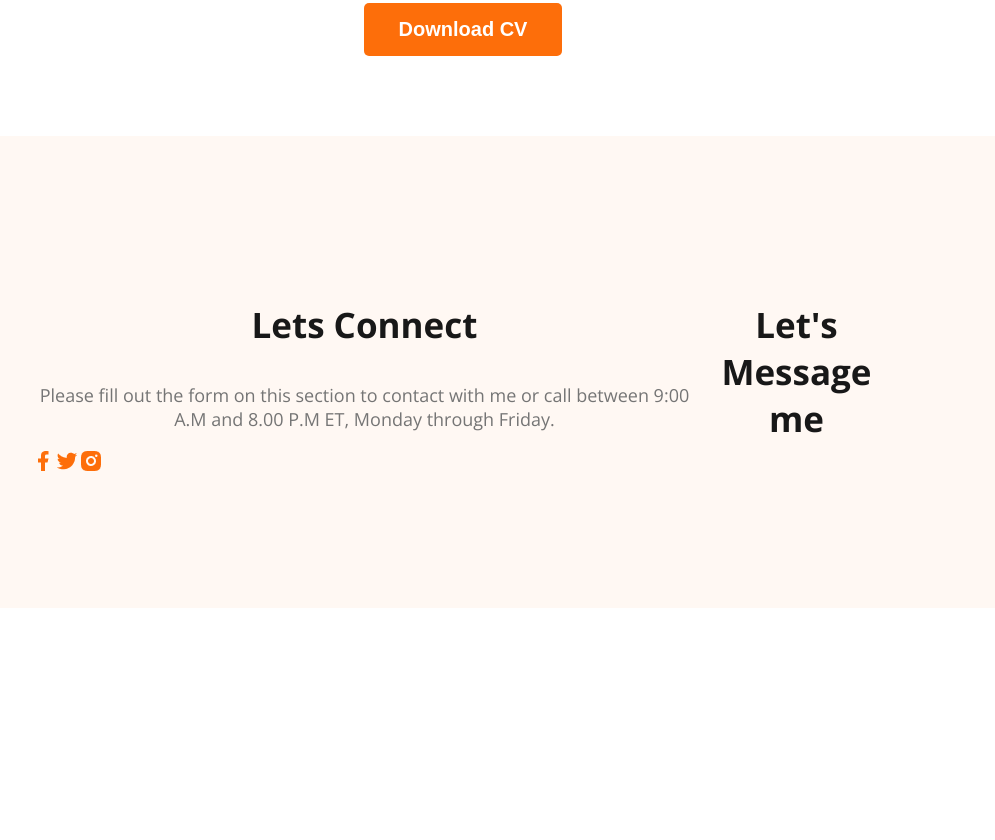
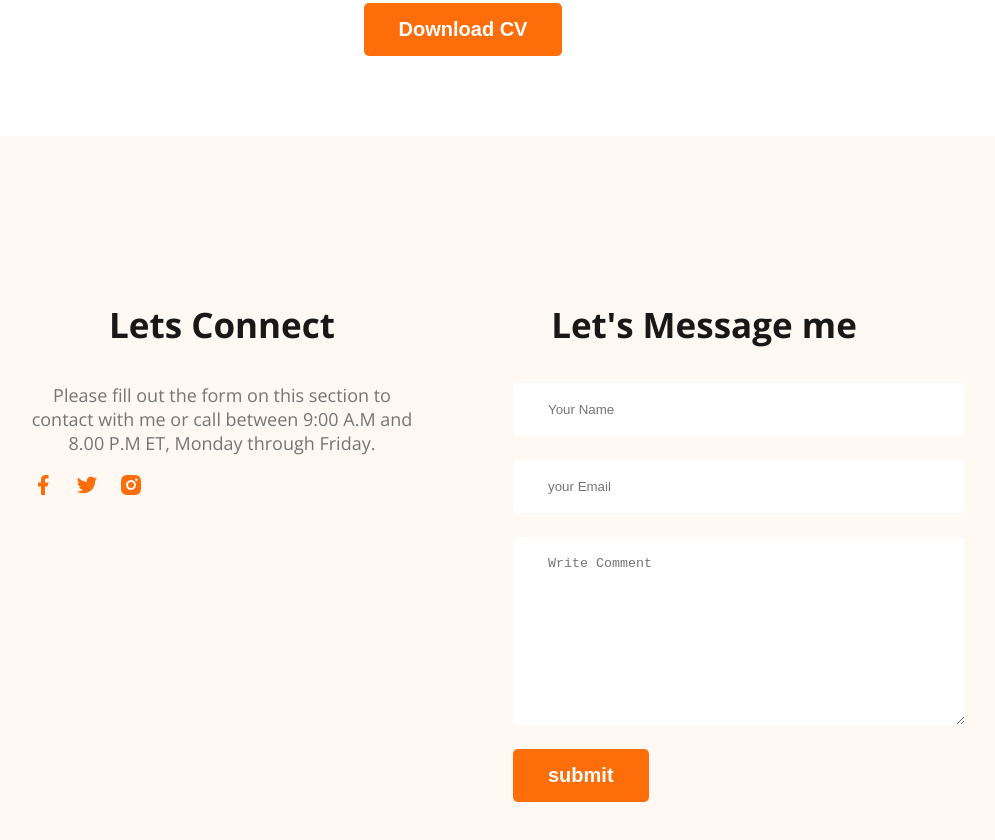
Before and after one commit to jahidethans/developer-portfolio, a plain HTML site: page index.html in a window 1280 px wide. Shown: the part 3166-4006 px from the top of the page, without its empty margins (177-1172 px from the left). Before the commit the page ends 3782 px from the top, so only its background shows below. Drawn offline with nearby package versions, Linux system fonts and the light colour scheme.

Commit message:
finished footer

```diff
--- a/index.html
+++ b/index.html
@@ -165,6 +165,12 @@
         </div>
         <div class="footer-column">
             <h3 class="section-title">Let's Message me</h3>
+
+            <form class="contact" action="">
+                <input type="text" placeholder="Your Name">
+                <input type="email" placeholder="your Email">
+                <textarea placeholder="Write Comment" name="" id="" cols="30" rows="10"></textarea>
+                <input class="btn-primary" type="submit" value="submit">
         </div>
     </footer>
 </body>
--- a/styles/portfolio.css
+++ b/styles/portfolio.css
@@ -169,7 +169,8 @@ main section {
 .resume-item-institute {
     color: #757575;
 }
-.resume-item-institute{
+
+.resume-item-institute {
     margin-bottom: 20px;
     margin-top: 0px;
 }
@@ -180,17 +181,44 @@ main section {
     font-weight: 700;
     margin-bottom: 10px;
 }
-.resume-container hr{
+
+.resume-container hr {
     margin: 30px 1px 30px 0;
 }
-.download-cv{
+
+.download-cv {
     text-align: center;
     margin-top: 50px;
 }
+
 /* footer style */
-footer{
+footer {
     display: flex;
+    gap: 100px;
     background-color: #FFF8F3;
     padding: 130px 200px;
     margin-top: 80px;
 }
+.social-links a{
+    margin-right: 20px;
+    width: 24px;
+}
+
+.footer-column {
+    width: 50%;
+}
+
+.contact input[type="text"], input[type="email"],
+textarea {
+    display: block;
+    margin-bottom: 24px;
+    padding: 19px 35px;
+    color: #757575;
+    border-radius: 5px;
+    background: #FFF;
+    border: none;
+    width: 100%;
+}
+
+
+.contact input
```
